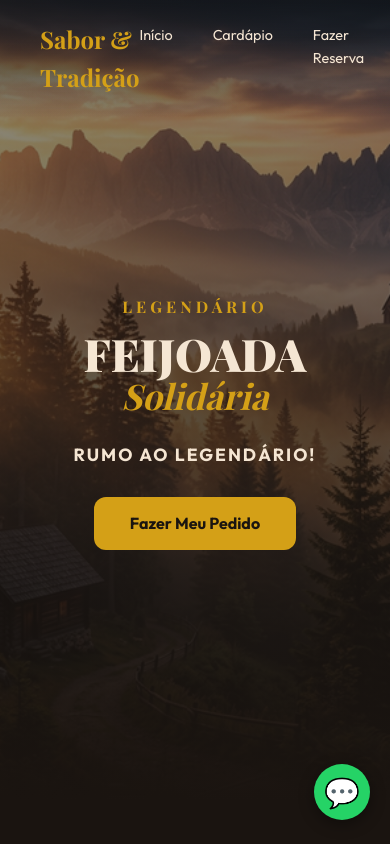
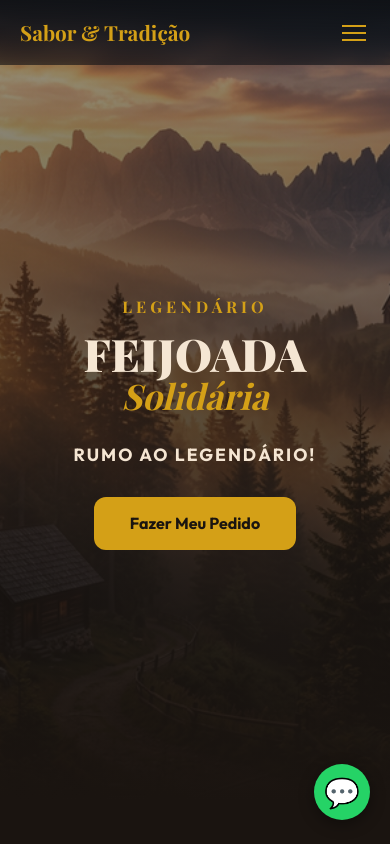
Before and after one commit to helenilsoon/reserva-feijoada, a Next.js app: page / in a window 390 px wide. Shown: the top 844 px of the page. Built offline with nearby package versions, Linux system fonts and the light colour scheme.

Commit message:
feat: hamburger mobile menu with slide-in drawer

```diff
--- a/src/components/Header.tsx
+++ b/src/components/Header.tsx
@@ -1,32 +1,154 @@
 "use client";
 
 import Link from 'next/link';
+import { useState } from 'react';
 
 export default function Header() {
+    const [menuOpen, setMenuOpen] = useState(false);
+
+    const closeMenu = () => setMenuOpen(false);
+
+    const linkStyle: React.CSSProperties = {
+        color: 'var(--text)',
+        textDecoration: 'none',
+        fontSize: '0.95rem',
+        fontWeight: 500,
+        padding: '12px 0',
+        borderBottom: '1px solid var(--glass-border)',
+        display: 'block',
+    };
+
     return (
         <header style={{
             position: 'fixed',
             top: 0,
             width: '100%',
-            zIndex: 100,
-            padding: '20px 40px',
+            zIndex: 200,
+            padding: '16px 20px',
             display: 'flex',
             justifyContent: 'space-between',
             alignItems: 'center',
-            background: 'linear-gradient(to bottom, rgba(15, 17, 21, 0.8), transparent)'
+            background: 'linear-gradient(to bottom, rgba(15, 17, 21, 0.95), rgba(15,17,21,0.6))',
+            backdropFilter: 'blur(8px)',
         }}>
-            <div className="brand" style={{ fontSize: '1.5rem', fontWeight: 'bold', color: 'var(--primary)' }}>
+            {/* Logo */}
+            <Link href="/" onClick={closeMenu} className="brand" style={{ fontSize: '1.3rem', fontWeight: 'bold', color: 'var(--primary)', textDecoration: 'none' }}>
                 Sabor & Tradição
-            </div>
-            <nav style={{ display: 'flex', gap: '40px' }}>
+            </Link>
+
+            {/* Desktop Nav */}
+            <nav style={{ display: 'flex', gap: '32px', alignItems: 'center' }} className="desktop-nav">
                 <Link href="/" style={{ color: 'var(--text)', textDecoration: 'none', fontSize: '0.9rem', fontWeight: 500 }}>Início</Link>
-                <Link href="/#cardapio" style={{ color: 'var(--text)', textDecoration: 'none', fontSize: '0.9rem', fontWeight: 500 }}>Cardápio</Link>
+                <Link href="/#info" style={{ color: 'var(--text)', textDecoration: 'none', fontSize: '0.9rem', fontWeight: 500 }}>Cardápio</Link>
                 <Link href="/#reservar" style={{ color: 'var(--text)', textDecoration: 'none', fontSize: '0.9rem', fontWeight: 500 }}>Fazer Reserva</Link>
                 <Link href="/reservas" style={{ color: 'var(--primary)', textDecoration: 'none', fontSize: '0.9rem', fontWeight: 600 }}>📦 Consultar Pedidos</Link>
             </nav>
-            <Link href="/#reservar" className="btn-primary" style={{ textDecoration: 'none', padding: '10px 20px', fontSize: '0.85rem' }}>
+
+            {/* Desktop CTA */}
+            <Link href="/#reservar" className="btn-primary desktop-nav" style={{ textDecoration: 'none', padding: '10px 20px', fontSize: '0.85rem', borderRadius: '10px' }}>
                 Fazer Reserva
             </Link>
+
+            {/* Hamburger Button (mobile only) */}
+            <button
+                onClick={() => setMenuOpen(!menuOpen)}
+                className="hamburger-btn"
+                aria-label={menuOpen ? 'Fechar menu' : 'Abrir menu'}
+                style={{
+                    background: 'none',
+                    border: 'none',
+                    cursor: 'pointer',
+                    display: 'none',
+                    flexDirection: 'column',
+                    gap: '5px',
+                    padding: '4px',
+                    zIndex: 300,
+                }}
+            >
+                <span style={{
+                    display: 'block', width: '24px', height: '2px',
+                    background: 'var(--primary)',
+                    transform: menuOpen ? 'rotate(45deg) translate(5px, 5px)' : 'none',
+                    transition: 'all 0.3s ease',
+                }} />
+                <span style={{
+                    display: 'block', width: '24px', height: '2px',
+                    background: 'var(--primary)',
+                    opacity: menuOpen ? 0 : 1,
+                    transition: 'all 0.3s ease',
+                }} />
+                <span style={{
+                    display: 'block', width: '24px', height: '2px',
+                    background: 'var(--primary)',
+                    transform: menuOpen ? 'rotate(-45deg) translate(5px, -5px)' : 'none',
+                    transition: 'all 0.3s ease',
+                }} />
+            </button>
+
+            {/* Mobile Drawer */}
+            {menuOpen && (
+                <div
+                    style={{
+                        position: 'fixed',
+                        top: 0,
+                        left: 0,
+                        width: '100%',
+                        height: '100%',
+                        background: 'rgba(0,0,0,0.6)',
+                        zIndex: 150,
+                    }}
+                    onClick={closeMenu}
+                />
+            )}
+            <nav
+                style={{
+                    position: 'fixed',
+                    top: 0,
+                    right: menuOpen ? 0 : '-100%',
+                    width: '75%',
+                    maxWidth: '300px',
+                    height: '100%',
+                    background: 'var(--surface)',
+                    borderLeft: '1px solid var(--glass-border)',
+                    zIndex: 250,
+                    padding: '80px 28px 40px',
+                    display: 'flex',
+                    flexDirection: 'column',
+                    gap: '4px',
+                    transition: 'right 0.35s cubic-bezier(0.4,0,0.2,1)',
+                }}
+                className="mobile-drawer"
+            >
+                <Link href="/" style={linkStyle} onClick={closeMenu}>🏠 Início</Link>
+                <Link href="/#info" style={linkStyle} onClick={closeMenu}>🍽️ Cardápio</Link>
+                <Link href="/#reservar" style={linkStyle} onClick={closeMenu}>📋 Fazer Reserva</Link>
+                <Link href="/reservas" style={{ ...linkStyle, color: 'var(--primary)', borderBottom: 'none' }} onClick={closeMenu}>📦 Consultar Pedidos</Link>
+
+                <Link
+                    href="/#reservar"
+                    onClick={closeMenu}
+                    style={{
+                        marginTop: '24px',
+                        background: 'var(--primary)',
+                        color: '#1a1410',
+                        textDecoration: 'none',
+                        padding: '14px',
+                        borderRadius: '12px',
+                        fontWeight: '700',
+                        textAlign: 'center',
+                        fontSize: '1rem',
+                    }}
+                >
+                    Fazer Minha Reserva
+                </Link>
+            </nav>
+
+            <style>{`
+                @media (max-width: 768px) {
+                    .desktop-nav { display: none !important; }
+                    .hamburger-btn { display: flex !important; }
+                }
+            `}</style>
         </header>
     );
 }
```
